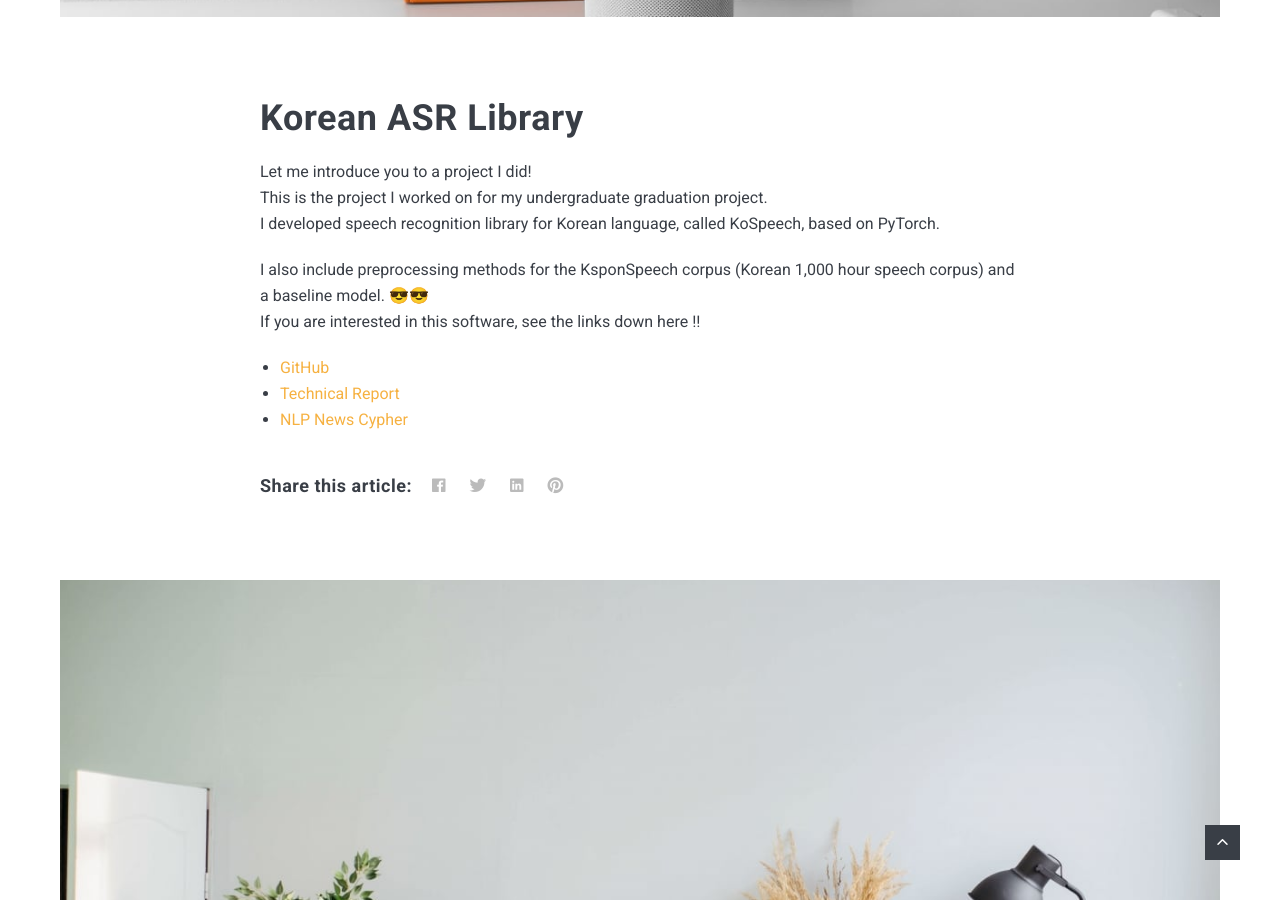
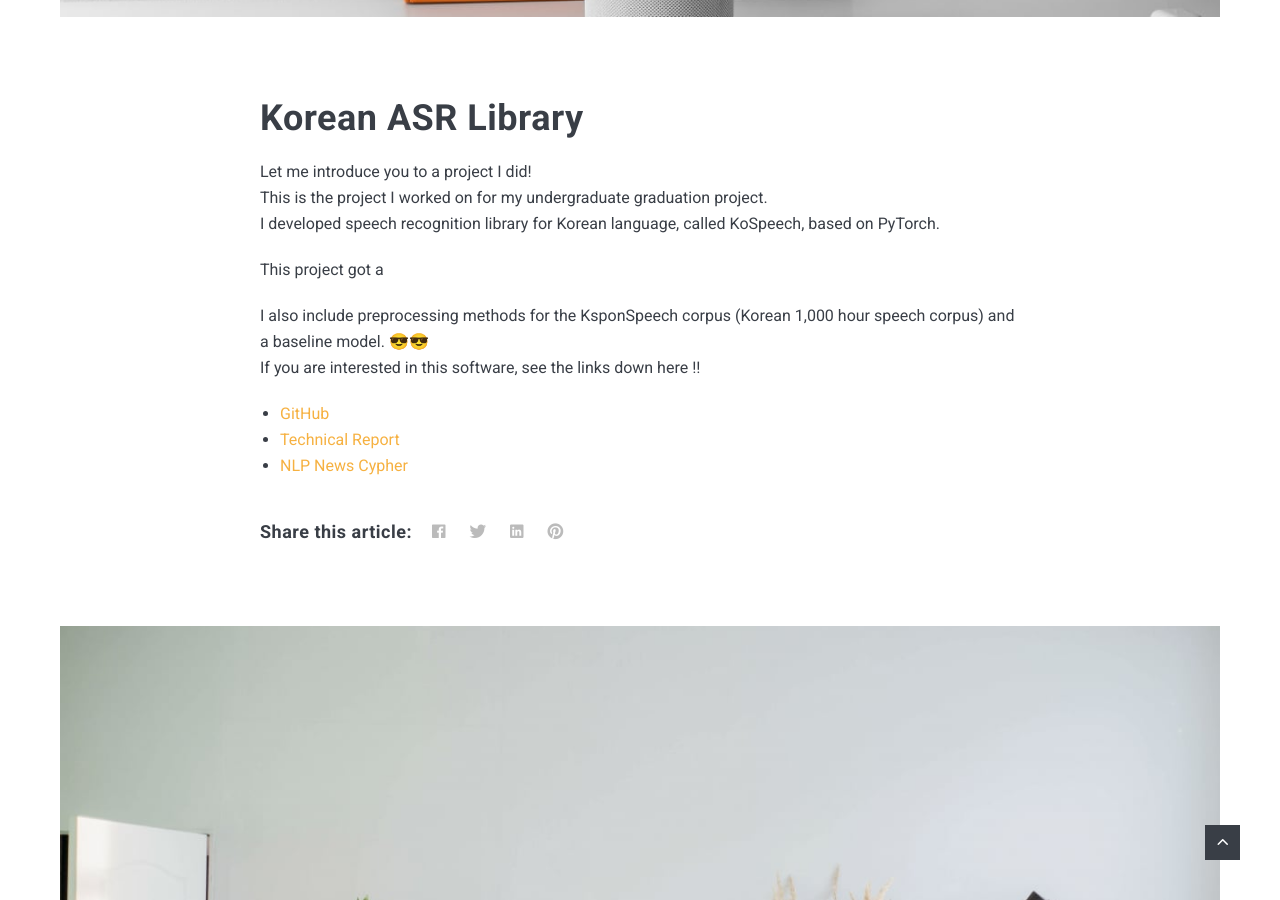
Before and after one commit to SoYoungCho/SoYoungCho.github.io, a Jekyll site: the page built from _posts/2020-11-22-KoSpeech.md, in a window 1280 px wide and 900 px high, scrolled down 1026 px. Built offline with Jekyll 4.4.1, drawn with Linux system fonts in a browser that asks for light colours; nearby versions of some CDN libraries; comment, search, counter and statistics services are not loaded.

```diff
--- a/_data/settings.yml
+++ b/_data/settings.yml
@@ -17,10 +17,10 @@ author:
 
 #-------------------------------
 # Contact links
-#twitter: https://twitter.com/ # Add your Twitter handle
 facebook: https://facebook.com/sooftware95 # Add your Facebook handle
 linkedin: https://linkedin.com/in/Soo-hwan/
 github: https://github.com/sooftware/
+twitter: https://twitter.com/SoohwanKim6 # Add your Twitter handle
 #dribbble: https://dribbble.com/ # Add your Dribbble handle
 #instagram: https://instagram.com/ # Add your Instagram handle
 #pinterest: https://pinterest.com/ # Add your Pinterest handle
--- a/_posts/2020-11-22-KoSpeech.md
+++ b/_posts/2020-11-22-KoSpeech.md
@@ -11,6 +11,8 @@ Let me introduce you to a project I did!
 This is the project I worked on for my undergraduate graduation project.
 I developed speech recognition library for Korean language, called KoSpeech, based on PyTorch.
 
+This project got a
+
 I also include preprocessing methods for the KsponSpeech corpus (Korean 1,000 hour speech corpus) and a baseline model. 😎😎
 If you are interested in this software, see the links down here !!
 
```
Also changed, not shown: favicon.ico, images/ai.jpg (added), images/cat.jpg (added), images/computer.jpg (added), images/data.jpg (added), images/favicon.ico (added), images/server.jpg (added), images/source_code.jpg (added).
